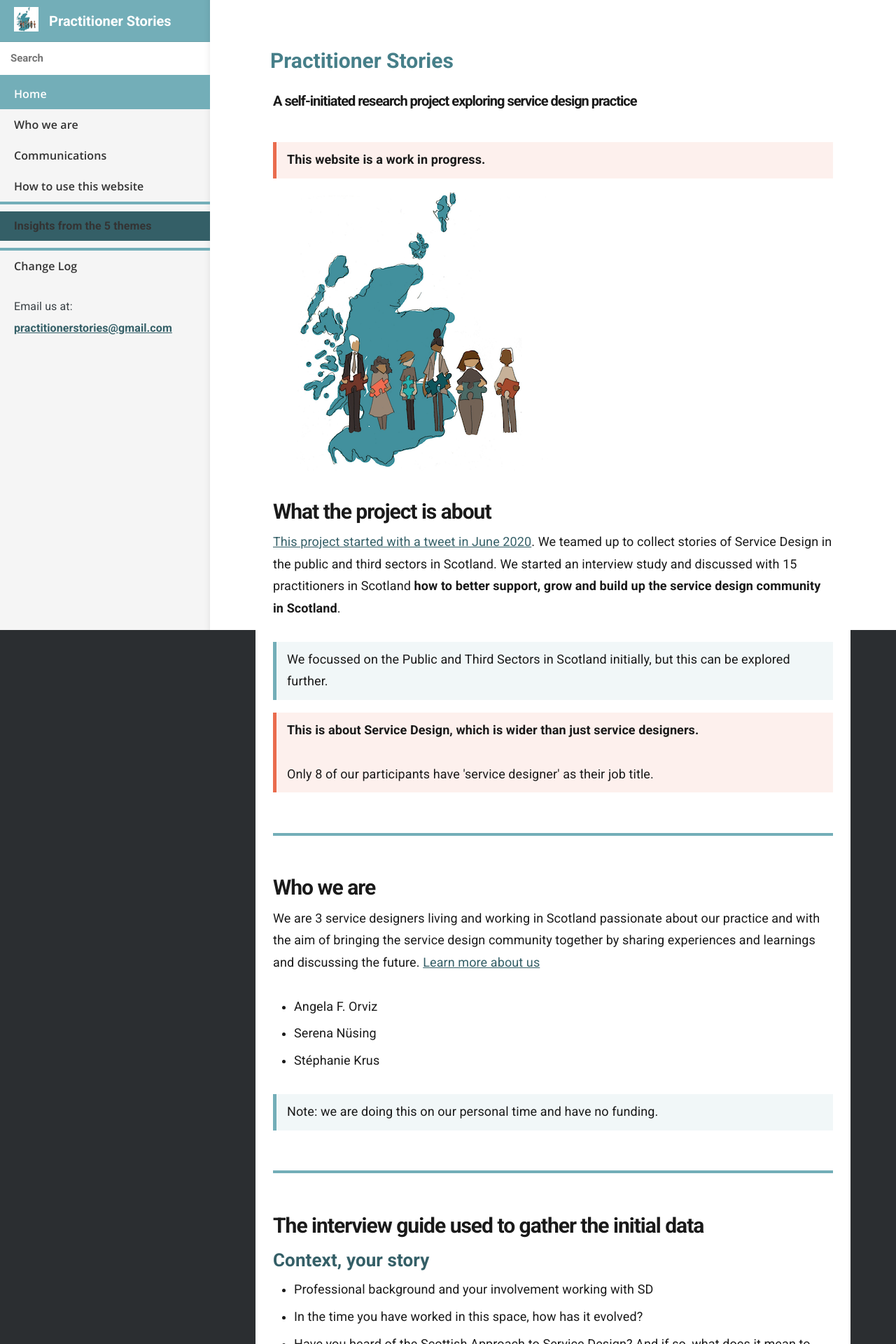
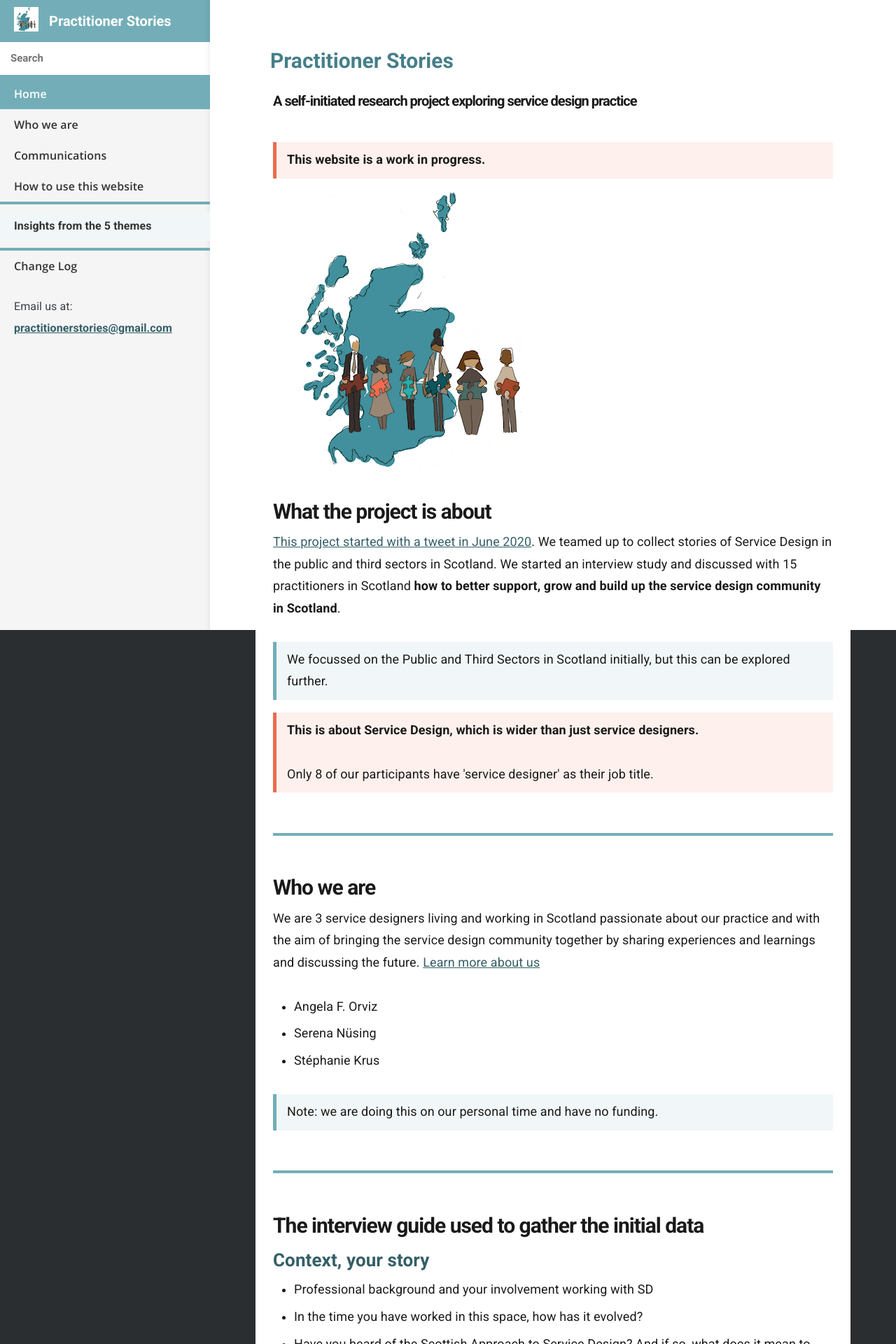
Before and after one commit to stephanie-K/practitioner-stories, a Jekyll site: the page built from index.md, in a window 1280 px wide. Shown: the top 1920 px of the page at 70% size. Built offline with Jekyll 4.4.1, drawn with Linux system fonts in a browser that asks for light colours.

Commit message:
improve color of navigation

```diff
--- a/_sass/_layout.scss
+++ b/_sass/_layout.scss
@@ -582,6 +582,7 @@ details.navigation {
 
 	summary {
 		color:#333;
+		background-color: #f1f7f8;
 		font-weight: 600;
 		font-size: 1.6rem;
 	}
```
